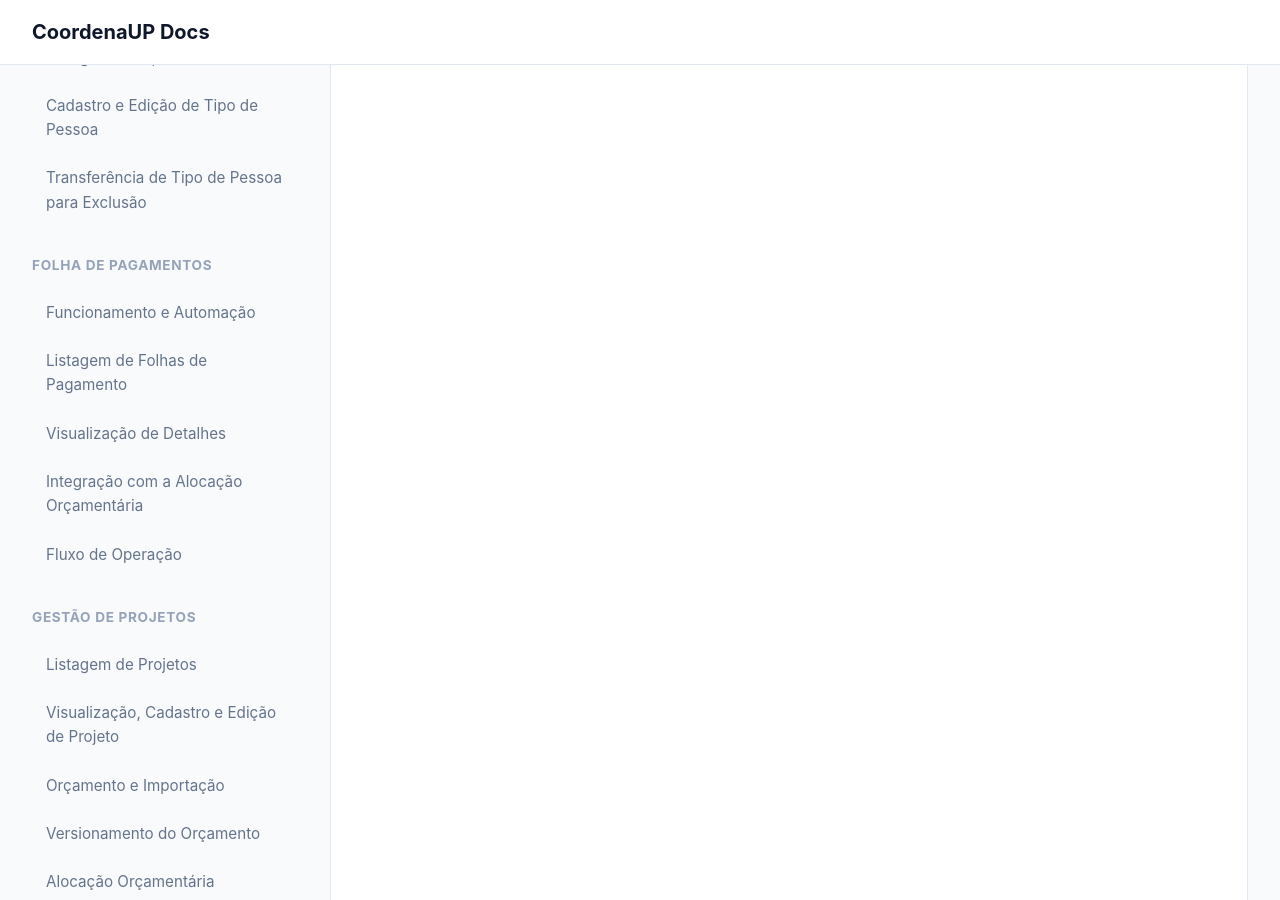
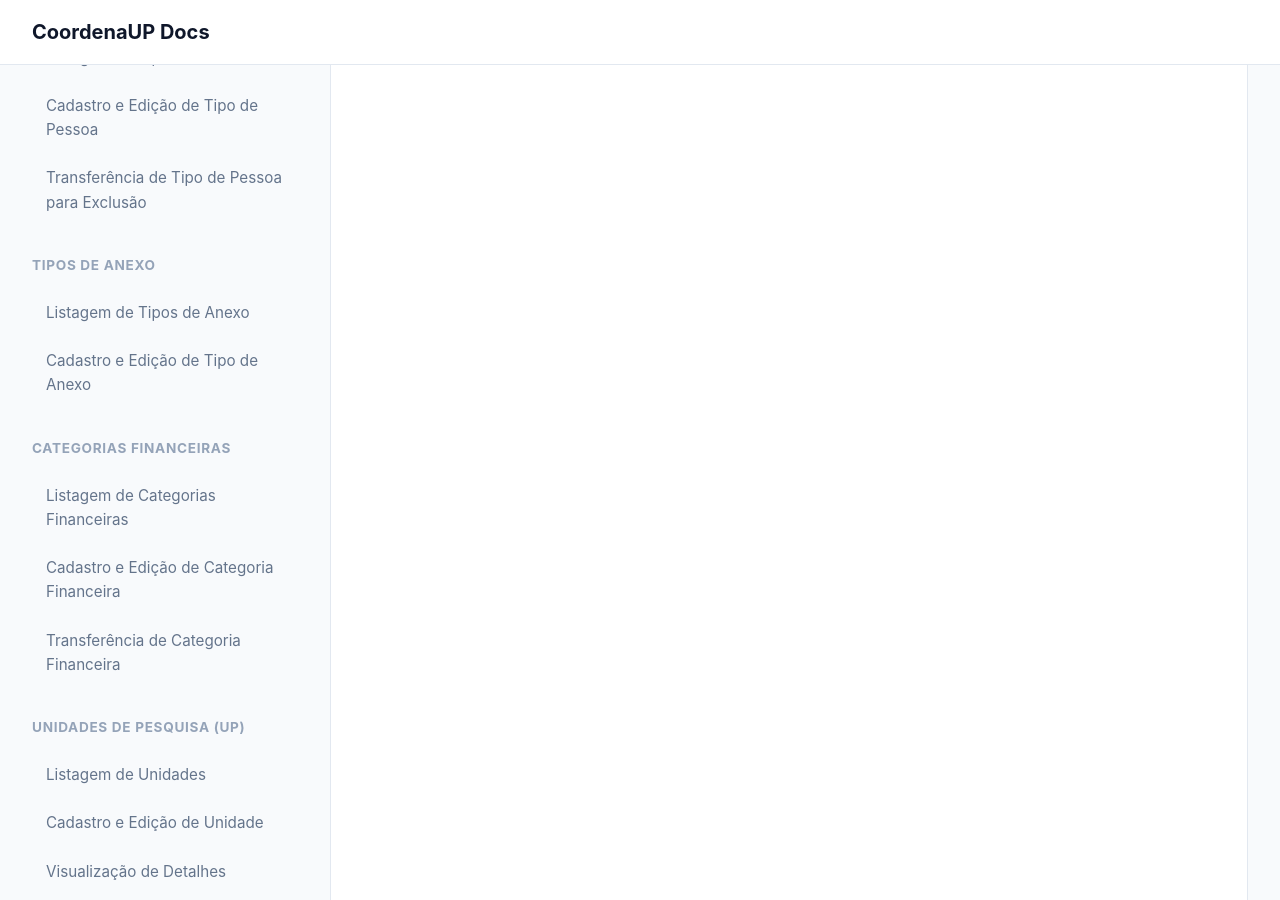
Before and after one commit to DEVEXP-IGN/CoordenaUp-Documentation, a Jekyll site: the page built from grupos/anexos/index.md, in a window 1280 px wide and 900 px high, scrolled down 3244 px. Built offline with Jekyll 4.4.1, drawn with Linux system fonts in a browser that asks for light colours; some of the changed text lies outside the part shown.

Commit message:
Add Tipos de Anexo Categorias Financeiras Unidades de Pesquisa (UP) Empresas

```diff
--- a/_data/groups.yml
+++ b/_data/groups.yml
@@ -151,6 +151,52 @@
     - title: Transferência de Tipo de Pessoa para Exclusão
       url: /tipos-de-pessoa/transferencia-de-tipo-de-pessoa-para-exclusao/
 
+- key: tipos-de-anexo
+  title: Tipos de Anexo
+  url: /tipos-de-anexo/
+  sections:
+    - title: Listagem de Tipos de Anexo
+      url: /tipos-de-anexo/listagem-de-tipos-de-anexo/
+    - title: Cadastro e Edição de Tipo de Anexo
+      url: /tipos-de-anexo/cadastro-edicao-tipo-de-anexo/
+
+- key: categorias-financeiras
+  title: Categorias Financeiras
+  url: /categorias-financeiras/
+  sections:
+    - title: Listagem de Categorias Financeiras
+      url: /categorias-financeiras/listagem-de-categorias-financeiras/
+    - title: Cadastro e Edição de Categoria Financeira
+      url: /categorias-financeiras/cadastro-edicao-categoria-financeira/
+    - title: Transferência de Categoria Financeira
+      url: /categorias-financeiras/transferencia-de-categoria-financeira/
+
+- key: unidades
+  title: Unidades de Pesquisa (UP)
+  url: /unidades/
+  sections:
+    - title: Listagem de Unidades
+      url: /unidades/listagem-de-unidades/
+    - title: Cadastro e Edição de Unidade
+      url: /unidades/cadastro-edicao-unidade/
+    - title: Visualização de Detalhes
+      url: /unidades/visualizacao-de-detalhes/
+    - title: Importância Estratégica
+      url: /unidades/importancia-estrategica/
+
+- key: empresas
+  title: Empresas
+  url: /empresas/
+  sections:
+    - title: Listagem de Empresas
+      url: /empresas/listagem-de-empresas/
+    - title: Cadastro e Edição de Empresa
+      url: /empresas/cadastro-edicao-empresa/
+    - title: Visualização de Empresa
+      url: /empresas/visualizacao-de-empresa/
+    - title: Contexto Operacional
+      url: /empresas/contexto-operacional/
+
 - key: folha-de-pagamentos
   title: Folha de Pagamentos
   url: /folha-de-pagamentos/
--- /dev/null
+++ b/grupos/categorias-financeiras/cadastro-edicao-categoria-financeira.md
@@ -0,0 +1,28 @@
+---
+layout: default
+title: Cadastro e Edição de Categoria Financeira
+permalink: /categorias-financeiras/cadastro-edicao-categoria-financeira/
+group: categorias-financeiras
+---
+
+# Categorias Financeiras
+
+## Cadastro e Edição de Categoria Financeira
+
+![Figura 71 - Cadastro e Edição de Categoria Financeira]({{ '/assets/media/images/categorias_financeiras/categorias_financeiras_edit.png' | relative_url }})
+
+<p class="caption">Figura 71 - Cadastro e Edição de Categoria Financeira</p>
+
+Esta interface define as propriedades de uma rubrica financeira usada para classificar movimentações.
+
+- **Campos do Formulário:**
+  - **\*Nome:** Campo obrigatório para identificar a categoria.
+  - **\*Posição:** Campo obrigatório que define a ordem em relatórios e listas de seleção.
+  - **\*Tipo:** Campo de seleção que indica se a categoria é de entrada ou saída de recurso.
+  - **Descrição:** Campo livre para detalhar o que deve ser lançado sob a rubrica.
+  - **Seletor Subcategoria (Alternador/Toggle):** Define se o registro depende de uma categoria pai.
+  - **\*Categoria Financeira Raiz:** Dropdown habilitado quando "Subcategoria" está marcada, permitindo o aninhamento orçamentário.
+
+- **Ações:**
+  - **Botão Cancelar:** Descarta a edição.
+  - **Botão Salvar:** Grava as definições no sistema.
--- /dev/null
+++ b/grupos/categorias-financeiras/index.md
@@ -0,0 +1,18 @@
+---
+layout: default
+title: Categorias Financeiras
+permalink: /categorias-financeiras/
+group: categorias-financeiras
+---
+
+# Categorias Financeiras
+
+Esta seção do CoordenaUP é central para a gestão físico-financeira da Unidade de Pesquisa. Ela permite montar um plano de contas próprio, classificando receitas e despesas para garantir rastreabilidade do fluxo de caixa e aderência às rubricas orçamentárias dos projetos.
+
+## Subseções
+
+<ul class="section-links">
+  <li><a href="{{ '/categorias-financeiras/listagem-de-categorias-financeiras/' | relative_url }}">Listagem de Categorias Financeiras</a></li>
+  <li><a href="{{ '/categorias-financeiras/cadastro-edicao-categoria-financeira/' | relative_url }}">Cadastro e Edição de Categoria Financeira</a></li>
+  <li><a href="{{ '/categorias-financeiras/transferencia-de-categoria-financeira/' | relative_url }}">Transferência de Categoria Financeira</a></li>
+</ul>
--- /dev/null
+++ b/grupos/categorias-financeiras/listagem-de-categorias-financeiras.md
@@ -0,0 +1,31 @@
+---
+layout: default
+title: Listagem de Categorias Financeiras
+permalink: /categorias-financeiras/listagem-de-categorias-financeiras/
+group: categorias-financeiras
+---
+
+# Categorias Financeiras
+
+## Listagem de Categorias Financeiras
+
+![Figura 70 - Listagem de Categorias Financeiras]({{ '/assets/media/images/categorias_financeiras/categorias_financeiras_index.png' | relative_url }})
+
+<p class="caption">Figura 70 - Listagem de Categorias Financeiras</p>
+
+A tela de listagem exibe as rubricas financeiras de forma estruturada, organizadas por grupos e tipos.
+
+- **Estrutura de Exibição:** As categorias são agrupadas por naturezas principais, como receitas, despesas operacionais ou investimentos. Dentro de cada natureza, os itens específicos aparecem em estrutura hierárquica.
+
+- **Campos de Visualização:**
+  - **Numeração:** Indica a ordem de exibição e a prioridade na organização.
+  - **Nome:** Título da rubrica financeira.
+  - **Tipo:** Informa se a categoria representa entrada ou saída de recursos.
+
+- **Ícones de Ação:**
+  - **Arrastar e Soltar (::):** Permite reordenar categorias dentro do grupo.
+  - **Lixeira (Azul):** Inicia o fluxo de exclusão da categoria financeira.
+  - **Botão Adicionar (+):** Cria uma nova subcategoria vinculada ao grupo.
+
+- **Navegação:**
+  - **Botão Voltar:** Retorna à área de configurações.
--- /dev/null
+++ b/grupos/categorias-financeiras/transferencia-de-categoria-financeira.md
@@ -0,0 +1,25 @@
+---
+layout: default
+title: Transferência de Categoria Financeira
+permalink: /categorias-financeiras/transferencia-de-categoria-financeira/
+group: categorias-financeiras
+---
+
+# Categorias Financeiras
+
+## Transferência de Categoria Financeira
+
+![Figura 72 - Transferência de Categoria Financeira]({{ '/assets/media/images/categorias_financeiras/categorias_financeiras_transfer.png' | relative_url }})
+
+<p class="caption">Figura 72 - Transferência de Categoria Financeira</p>
+
+Este fluxo funciona como mecanismo de segurança para evitar que lançamentos financeiros fiquem sem classificação após a remoção de uma rubrica.
+
+- **Campos da Tela:**
+  - **Categoria Financeira para Exclusão:** Exibe a rubrica que será removida.
+  - **\*Categoria Financeira para Transferência:** Campo obrigatório onde o usuário escolhe a categoria de destino que herdará os lançamentos vinculados.
+  - **Instrução de Sistema:** Informa que as movimentações financeiras da categoria excluída serão transferidas para a categoria selecionada.
+
+- **Ações:**
+  - **Botão Transferir e Excluir:** Move os registros históricos de receitas ou despesas e remove a categoria antiga.
+  - **Botão Cancelar:** Cancela o processo de exclusão.
--- /dev/null
+++ b/grupos/empresas/cadastro-edicao-empresa.md
@@ -0,0 +1,37 @@
+---
+layout: default
+title: Cadastro e Edição de Empresa
+permalink: /empresas/cadastro-edicao-empresa/
+group: empresas
+---
+
+# Empresas
+
+## Cadastro e Edição de Empresa
+
+![Figura 77 - Cadastro e Edição de Empresa]({{ '/assets/media/images/empresas/empresas_edit.png' | relative_url }})
+
+<p class="caption">Figura 77 - Cadastro e Edição de Empresa</p>
+
+O formulário de cadastro coleta informações cadastrais, tributárias, de localização e contato da pessoa jurídica.
+
+- **Dados Identificadores:**
+  - **\*Nome:** Razão social ou nome principal da empresa.
+  - **Nome Fantasia:** Nome comercial ou abreviação usada pela organização.
+  - **\*Tipo de Empresa:** Categoria baseada nas configurações de Tipos de Empresa.
+  - **CNPJ / Documento:** Registro nacional ou documento identificador da pessoa jurídica.
+  - **Inscrição Estadual:** Registro tributário estadual, quando aplicável.
+
+- **Informações de Localização e Contato:**
+  - **CEP:** Código de Endereçamento Postal.
+  - **Endereço:** Logradouro e número.
+  - **Bairro:** Localidade dentro da cidade.
+  - **Cidade:** Município sede da empresa.
+  - **Estado:** Unidade federativa.
+  - **Site:** Endereço eletrônico da organização.
+  - **E-mail:** Canal principal para comunicações oficiais.
+  - **Telefone:** Contato telefônico comercial.
+
+- **Ações:**
+  - **Botão Cancelar:** Interrompe a operação.
+  - **Botão Salvar:** Registra os dados no sistema.
--- /dev/null
+++ b/grupos/empresas/contexto-operacional.md
@@ -0,0 +1,18 @@
+---
+layout: default
+title: Contexto Operacional
+permalink: /empresas/contexto-operacional/
+group: empresas
+---
+
+# Empresas
+
+## Contexto Operacional
+
+As empresas cadastradas neste módulo são utilizadas em diferentes fluxos do CoordenaUP.
+
+1. **Gestão de Projetos:** Identificação de parceiros, financiadores e instituições relacionadas às iniciativas da UP.
+2. **Financeiro:** Identificação de beneficiários de pagamentos ou de origens de receitas.
+3. **Auditoria:** Vínculo entre documentos fiscais, como notas fiscais, e a empresa emissora.
+
+Esse cadastro centralizado reduz duplicidade de registros e mantém a rastreabilidade entre operações administrativas, financeiras e documentais.
--- /dev/null
+++ b/grupos/empresas/index.md
@@ -0,0 +1,19 @@
+---
+layout: default
+title: Empresas
+permalink: /empresas/
+group: empresas
+---
+
+# Empresas
+
+O cadastro de Empresas é o repositório central das pessoas jurídicas que interagem com a Unidade de Pesquisa. O módulo reúne parceiros privados, órgãos governamentais, Instituições Científicas e Tecnológicas (ICTs), fornecedores e prestadores de serviço, consolidando dados usados em contratos e lançamentos financeiros.
+
+## Subseções
+
+<ul class="section-links">
+  <li><a href="{{ '/empresas/listagem-de-empresas/' | relative_url }}">Listagem de Empresas</a></li>
+  <li><a href="{{ '/empresas/cadastro-edicao-empresa/' | relative_url }}">Cadastro e Edição de Empresa</a></li>
+  <li><a href="{{ '/empresas/visualizacao-de-empresa/' | relative_url }}">Visualização de Empresa</a></li>
+  <li><a href="{{ '/empresas/contexto-operacional/' | relative_url }}">Contexto Operacional</a></li>
+</ul>
--- /dev/null
+++ b/grupos/empresas/listagem-de-empresas.md
@@ -0,0 +1,34 @@
+---
+layout: default
+title: Listagem de Empresas
+permalink: /empresas/listagem-de-empresas/
+group: empresas
+---
+
+# Empresas
+
+## Listagem de Empresas
+
+![Figura 76 - Listagem de Empresas]({{ '/assets/media/images/empresas/empresas_index.png' | relative_url }})
+
+<p class="caption">Figura 76 - Listagem de Empresas</p>
+
+A tela de listagem oferece uma visão panorâmica das organizações cadastradas, com busca e filtros para localização rápida.
+
+- **Filtros de Busca:**
+  - **Pesquisar:** Busca por nome ou documento.
+  - **Tipo de Empresa:** Filtra por categorias pré-configuradas, como parceira ou prestador de serviço.
+  - **Botão Filtrar:** Executa a consulta com os critérios selecionados.
+
+- **Colunas da Tabela:**
+  - **Nome:** Razão social ou nome fantasia da empresa.
+  - **Tipo:** Classificação da empresa conforme as configurações do sistema.
+
+- **Ícones de Ação:**
+  - **Olho (Azul):** Visualiza os detalhes completos da empresa.
+  - **Lápis (Amarelo):** Abre o formulário de edição.
+  - **Lixeira (Vermelho):** Remove o registro, desde que não existam vínculos ativos que impeçam a exclusão.
+
+- **Navegação:**
+  - **Botão Adicionar (+):** Inicia o cadastro de uma nova empresa.
+  - **Botão Voltar:** Retorna ao menu administrativo.
--- /dev/null
+++ b/grupos/empresas/visualizacao-de-empresa.md
@@ -0,0 +1,22 @@
+---
+layout: default
+title: Visualização de Empresa
+permalink: /empresas/visualizacao-de-empresa/
+group: empresas
+---
+
+# Empresas
+
+## Visualização de Empresa
+
+![Figura 78 - Visualização de Empresa]({{ '/assets/media/images/empresas/empresas_show.png' | relative_url }})
+
+<p class="caption">Figura 78 - Visualização de Empresa</p>
+
+A visualização exibe os dados cadastrados em formato de ficha, permitindo a conferência das informações da entidade.
+
+- **Exibição de Dados:** Apresenta, em modo de leitura, os campos preenchidos no cadastro, incluindo dados identificadores, documentos, localização e contato.
+
+- **Ações de Visualização:**
+  - **Botão Editar:** Abre diretamente o formulário de atualização.
+  - **Botão Voltar:** Retorna à lista de empresas.
--- /dev/null
+++ b/grupos/tipos-de-anexo/cadastro-edicao-tipo-de-anexo.md
@@ -0,0 +1,24 @@
+---
+layout: default
+title: Cadastro e Edição de Tipo de Anexo
+permalink: /tipos-de-anexo/cadastro-edicao-tipo-de-anexo/
+group: tipos-de-anexo
+---
+
+# Tipos de Anexo
+
+## Cadastro e Edição de Tipo de Anexo
+
+![Figura 69 - Cadastro e Edição de Tipo de Anexo]({{ '/assets/media/images/tipos_de_anexo/tipos_de_anexo_edit.png' | relative_url }})
+
+<p class="caption">Figura 69 - Cadastro e Edição de Tipo de Anexo</p>
+
+O formulário de cadastro é direto e concentra os dados necessários para identificar e ordenar a categoria documental.
+
+- **Campos do Formulário:**
+  - **\*Nome:** Campo obrigatório para descrever o tipo de anexo. Este nome será exibido nos seletores de upload de arquivos em diferentes módulos.
+  - **\*Posição:** Campo obrigatório que define a ordem em que o tipo aparece nas listas de seleção.
+
+- **Ações:**
+  - **Botão Cancelar:** Aborta a criação ou edição e retorna à lista.
+  - **Botão Salvar:** Confirma a gravação dos dados no sistema.
--- /dev/null
+++ b/grupos/tipos-de-anexo/index.md
@@ -0,0 +1,17 @@
+---
+layout: default
+title: Tipos de Anexo
+permalink: /tipos-de-anexo/
+group: tipos-de-anexo
+---
+
+# Tipos de Anexo
+
+Esta seção do CoordenaUP padroniza e categoriza os arquivos carregados na plataforma. A definição de tipos de anexo facilita a organização de comprovantes, contratos, documentos fiscais e demais evidências usadas em processos de compliance e auditoria da Unidade de Pesquisa.
+
+## Subseções
+
+<ul class="section-links">
+  <li><a href="{{ '/tipos-de-anexo/listagem-de-tipos-de-anexo/' | relative_url }}">Listagem de Tipos de Anexo</a></li>
+  <li><a href="{{ '/tipos-de-anexo/cadastro-edicao-tipo-de-anexo/' | relative_url }}">Cadastro e Edição de Tipo de Anexo</a></li>
+</ul>
--- /dev/null
+++ b/grupos/tipos-de-anexo/listagem-de-tipos-de-anexo.md
@@ -0,0 +1,27 @@
+---
+layout: default
+title: Listagem de Tipos de Anexo
+permalink: /tipos-de-anexo/listagem-de-tipos-de-anexo/
+group: tipos-de-anexo
+---
+
+# Tipos de Anexo
+
+## Listagem de Tipos de Anexo
+
+![Figura 68 - Listagem de Tipos de Anexo]({{ '/assets/media/images/tipos_de_anexo/tipos_de_anexo_index.png' | relative_url }})
+
+<p class="caption">Figura 68 - Listagem de Tipos de Anexo</p>
+
+A listagem apresenta as categorias de documentos disponíveis para uso nos uploads dos módulos do sistema.
+
+- **Campos de Visualização:**
+  - **Numeração:** Indica a posição de ordenação do tipo de anexo.
+  - **Nome:** Identifica a categoria documental, como nota fiscal, termo de referência ou comprovante de pagamento.
+
+- **Ícones de Ação:**
+  - **Lixeira (Azul):** Inicia a exclusão do tipo de anexo. Antes de remover o registro, o sistema valida se existem vínculos ativos.
+
+- **Botões de Navegação:**
+  - **Adicionar (+):** Cria uma nova categoria de anexo.
+  - **Voltar:** Retorna ao menu principal de configurações.
--- /dev/null
+++ b/grupos/unidades/cadastro-edicao-unidade.md
@@ -0,0 +1,24 @@
+---
+layout: default
+title: Cadastro e Edição de Unidade
+permalink: /unidades/cadastro-edicao-unidade/
+group: unidades
+---
+
+# Unidades de Pesquisa (UP)
+
+## Cadastro e Edição de Unidade
+
+![Figura 74 - Cadastro e Edição de Unidade]({{ '/assets/media/images/unidades/unidades_edit.png' | relative_url }})
+
+<p class="caption">Figura 74 - Cadastro e Edição de Unidade</p>
+
+Nesta interface são inseridos os dados básicos de identificação da Unidade de Pesquisa.
+
+- **Campos do Formulário:**
+  - **\*Nome:** Campo obrigatório para o nome completo da instituição ou departamento.
+  - **\*Abreviação:** Campo obrigatório para a sigla, usada para economizar espaço em tabelas e relatórios.
+
+- **Ações:**
+  - **Botão Cancelar:** Descarta as alterações e retorna à lista.
+  - **Botão Salvar:** Confirma a gravação dos dados.
--- /dev/null
+++ b/grupos/unidades/importancia-estrategica.md
@@ -0,0 +1,14 @@
+---
+layout: default
+title: Importância Estratégica
+permalink: /unidades/importancia-estrategica/
+group: unidades
+---
+
+# Unidades de Pesquisa (UP)
+
+## Importância Estratégica
+
+A Unidade de Pesquisa funciona como o filtro mestre do sistema. Por ser uma configuração inicial e estrutural, ela determina o escopo dos dados operacionais do CoordenaUP.
+
+Todos os registros financeiros, cadastros de pessoas, empresas, projetos e demais operações são associados a uma UP específica. Essa organização evita compartilhamento indevido de dados entre unidades e permite que a plataforma opere de forma segmentada quando houver mais de uma instituição ou departamento utilizando o sistema.
--- /dev/null
+++ b/grupos/unidades/index.md
@@ -0,0 +1,19 @@
+---
+layout: default
+title: Unidades de Pesquisa (UP)
+permalink: /unidades/
+group: unidades
+---
+
+# Unidades de Pesquisa (UP)
+
+O cadastro de Unidades de Pesquisa é a configuração mestre do CoordenaUP. Ele define as instituições ou departamentos que utilizam o sistema para gerir seus projetos. Dados financeiros, pessoas, parcerias e operações são vinculados a uma UP, permitindo uso multi-unidade ou centralizado.
+
+## Subseções
+
+<ul class="section-links">
+  <li><a href="{{ '/unidades/listagem-de-unidades/' | relative_url }}">Listagem de Unidades</a></li>
+  <li><a href="{{ '/unidades/cadastro-edicao-unidade/' | relative_url }}">Cadastro e Edição de Unidade</a></li>
+  <li><a href="{{ '/unidades/visualizacao-de-detalhes/' | relative_url }}">Visualização de Detalhes</a></li>
+  <li><a href="{{ '/unidades/importancia-estrategica/' | relative_url }}">Importância Estratégica</a></li>
+</ul>
--- /dev/null
+++ b/grupos/unidades/listagem-de-unidades.md
@@ -0,0 +1,29 @@
+---
+layout: default
+title: Listagem de Unidades
+permalink: /unidades/listagem-de-unidades/
+group: unidades
+---
+
+# Unidades de Pesquisa (UP)
+
+## Listagem de Unidades
+
+![Figura 73 - Listagem de Unidades]({{ '/assets/media/images/unidades/unidades_index.png' | relative_url }})
+
+<p class="caption">Figura 73 - Listagem de Unidades</p>
+
+A tela de listagem apresenta todas as unidades cadastradas no sistema de forma direta.
+
+- **Campos de Visualização:**
+  - **Nome:** Nome da Unidade de Pesquisa.
+  - **Abreviação:** Sigla ou nome curto usado para identificação em dashboards e relatórios.
+
+- **Ícones de Ação:**
+  - **Olho (Azul):** Abre a visualização detalhada da unidade.
+  - **Lápis (Amarelo):** Abre o formulário para atualização dos dados.
+  - **Lixeira (Vermelho):** Permite solicitar a exclusão, sujeita às verificações de dependência.
+
+- **Botões de Navegação:**
+  - **Adicionar (+):** Cadastra uma nova UP.
+  - **Voltar:** Retorna ao menu principal de configurações.
--- /dev/null
+++ b/grupos/unidades/visualizacao-de-detalhes.md
@@ -0,0 +1,24 @@
+---
+layout: default
+title: Visualização de Detalhes
+permalink: /unidades/visualizacao-de-detalhes/
+group: unidades
+---
+
+# Unidades de Pesquisa (UP)
+
+## Visualização de Detalhes
+
+![Figura 75 - Visualização de Detalhes]({{ '/assets/media/images/unidades/unidades_show.png' | relative_url }})
+
+<p class="caption">Figura 75 - Visualização de Detalhes</p>
+
+A visualização apresenta os dados salvos em modo de leitura, permitindo conferência sem edição imediata.
+
+- **Informações Exibidas:**
+  - **Nome:** Nome completo cadastrado.
+  - **Abreviação:** Sigla cadastrada para a unidade.
+
+- **Ações de Visualização:**
+  - **Botão Editar:** Abre o formulário de edição para correções.
+  - **Botão Voltar:** Retorna à tela de listagem.
```
Also changed, not shown: index.md (+4 -0 lines).
